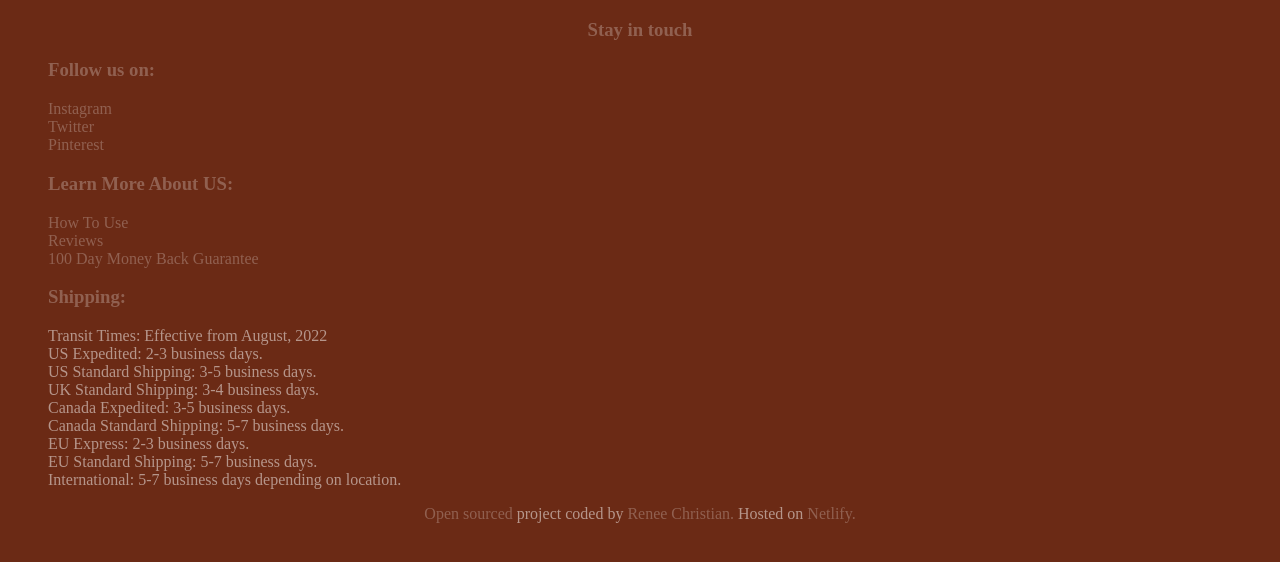
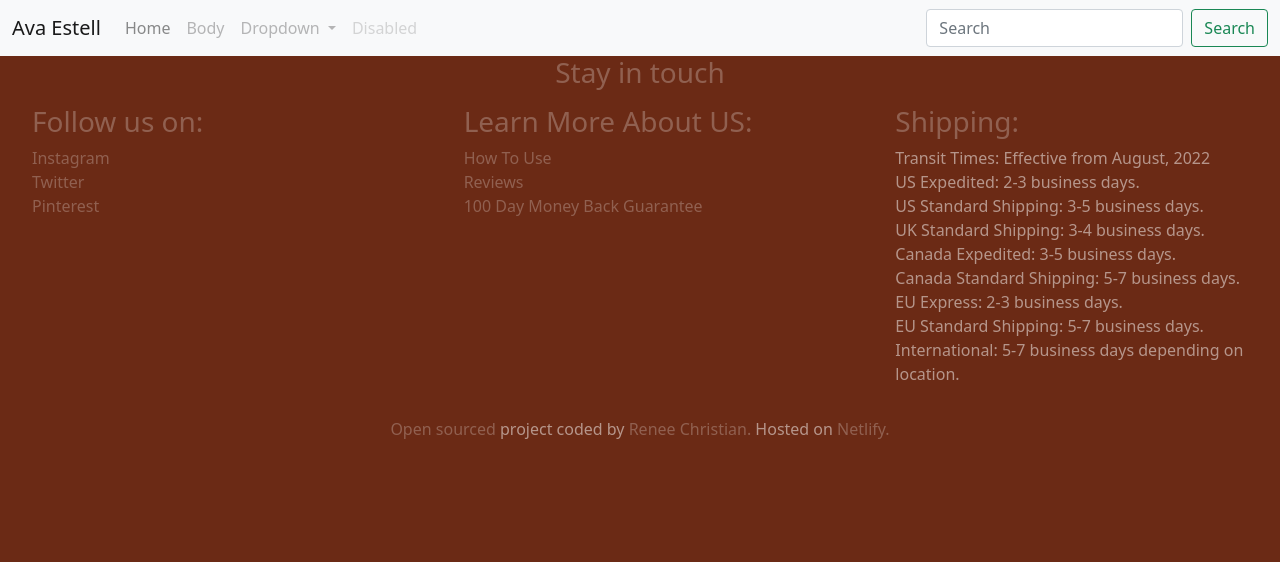
Before and after one commit to Rae40/ava-estell, a plain HTML site: page index.html in a window 1280 px wide. Drawn offline with nearby package versions, Linux system fonts and the light colour scheme.

Commit message:
added nav bar using bootstrap

```diff
--- a/index.html
+++ b/index.html
@@ -3,11 +3,55 @@
 <head>
   <meta charset="UTF-8">
   <meta name="viewport" content="width=device-width, initial-scale=1.0">
+  <link href="https://cdn.jsdelivr.net/npm/bootstrap@5.1.3/dist/css/bootstrap.min.css" rel="stylesheet" integrity="sha384-1BmE4kWBq78iYhFldvKuhfTAU6auU8tT94WrHftjDbrCEXSU1oBoqyl2QvZ6jIW3" crossorigin="anonymous">
+  <script src="https://cdn.jsdelivr.net/npm/bootstrap@5.1.3/dist/js/bootstrap.bundle.min.js" integrity="sha384-ka7Sk0Gln4gmtz2MlQnikT1wXgYsOg+OMhuP+IlRH9sENBO0LRn5q+8nbTov4+1p" crossorigin="anonymous"></script>
+
   <link href="src/styles.css" rel="stylesheet">
   <title>Ava Estell</title>
 </head>
 <body>
+  <header>
+    <nav class="navbar navbar-expand-lg navbar-light bg-light">
+  <div class="container-fluid">
+    <a class="navbar-brand" href="#">Ava Estell</a>
+    <button class="navbar-toggler" type="button" data-bs-toggle="collapse" data-bs-target="#navbarSupportedContent" aria-controls="navbarSupportedContent" aria-expanded="false" aria-label="Toggle navigation">
+      <span class="navbar-toggler-icon"></span>
+    </button>
+    <div class="collapse navbar-collapse" id="navbarSupportedContent">
+      <ul class="navbar-nav me-auto mb-2 mb-lg-0">
+        <li class="nav-item">
+          <a class="nav-link active" aria-current="page" href="#">Home</a>
+        </li>
+        <li class="nav-item">
+          <a class="nav-link" href="https://avaestell.com/collections/body">Body</a>
+        </li>
+        <li class="nav-item dropdown">
+          <a class="nav-link dropdown-toggle" href="#" id="navbarDropdown" role="button" data-bs-toggle="dropdown" aria-expanded="false">
+            Dropdown
+          </a>
+          <ul class="dropdown-menu" aria-labelledby="navbarDropdown">
+            <li><a class="dropdown-item" href="https://avaestell.com/collections/hair-treatment-kit">Hair</a></li>
+            <li><a class="dropdown-item" href="https://avaestell.com/collections/bundles">Bundles</a></li>
+            <li><hr class="dropdown-divider"></li>
+            <li><a class="dropdown-item" href="#">Something else here</a></li>
+          </ul>
+        </li>
+        <li class="nav-item">
+          <a class="nav-link disabled">Disabled</a>
+        </li>
+      </ul>
+      <form class="d-flex">
+        <input class="form-control me-2" type="search" placeholder="Search" aria-label="Search">
+        <button class="btn btn-outline-success" type="submit">Search</button>
+      </form>
+    </div>
+  </div>
+</nav>
+  </header>
 
+  <main>
+
+  </main>
 
 
 <footer>
@@ -48,7 +92,7 @@
  <div class="designed">
   <a href="https://github.com/Rae40/ava-estell" target="_blank" >Open sourced</a> project coded by
 <a href="https://github.com/Rae40" target="_blank">Renee Christian.</a>
-Hosted on <a href="https://hi-barbie.netlify.app/" target="_blank">Netlify.</a>
+Hosted on <a href="https://ava-estell.netlify.app/" target="_blank">Netlify.</a>
 </div>
   </footer>
 
--- a/src/styles.css
+++ b/src/styles.css
@@ -19,6 +19,13 @@ body{
       text-decoration: underline;
       font-weight: bold;
 
+    }
+
+    .grid2 {
+      display: grid;
+      margin: 15px 0;
+      grid-template-columns: repeat(3, 1fr);
+      grid-gap: 15px;
     }
 
 
```
